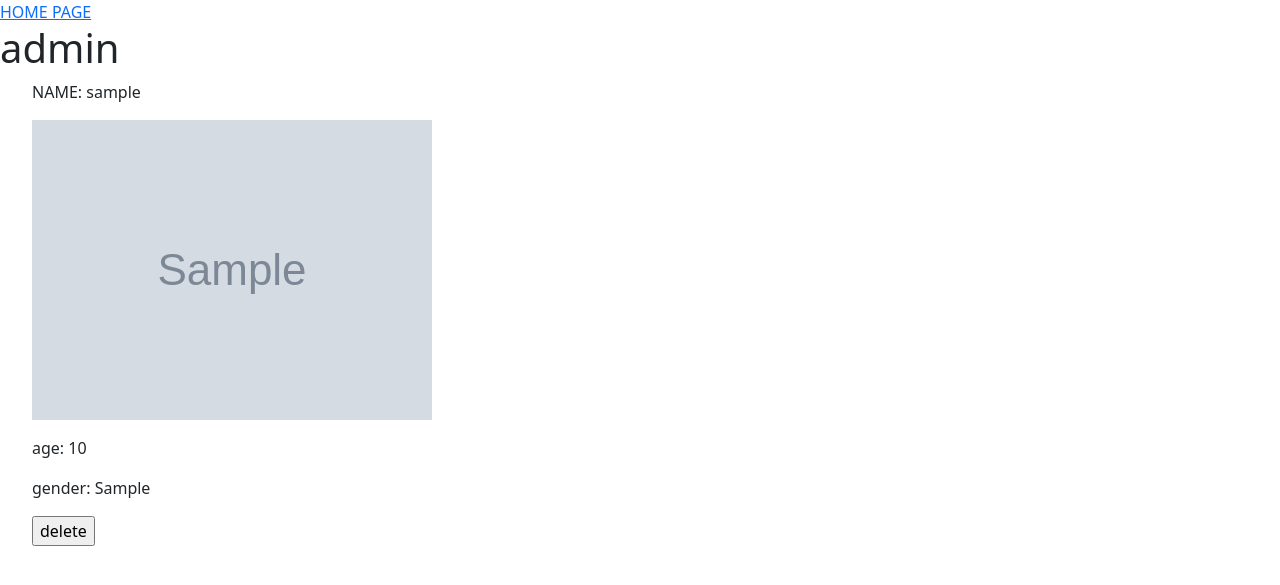
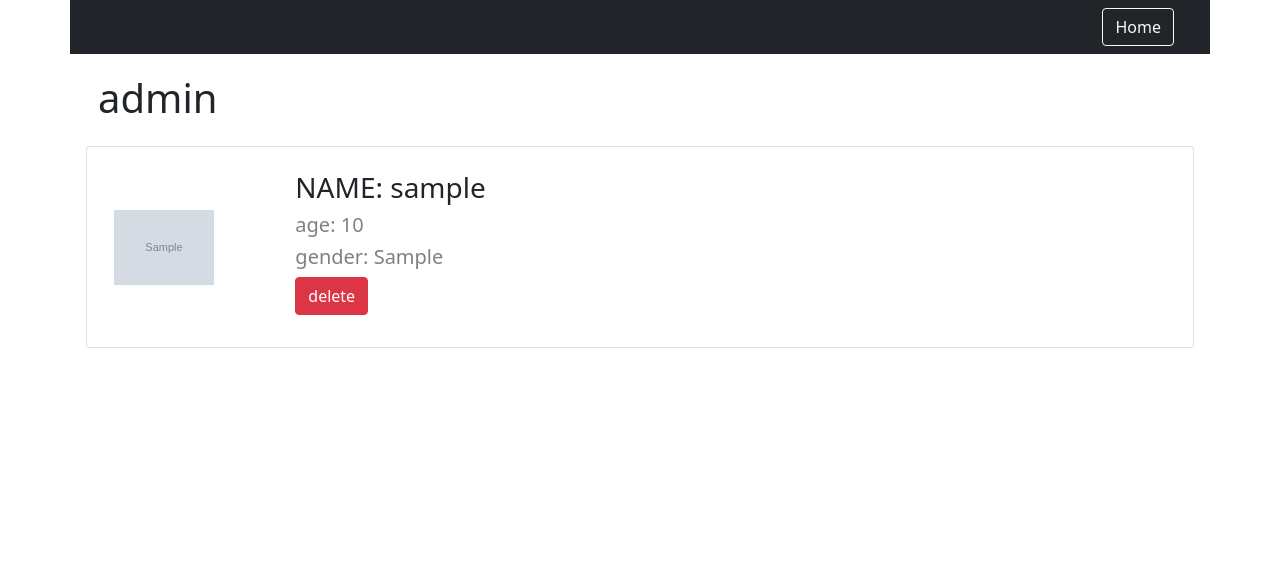
Before and after one commit to Lilith-zc/IT-team-project, a Django app: page /rango/admin/admin_modify_user/admin in a window 1280 px wide. Shown: the top 585 px of the page. Run offline with Django 3.2, Linux system fonts and the light colour scheme; tables that the repository leaves empty hold one stand-in row (values such as "Sample post"); grey boxes marked "Sample" are stand-in pictures.

Commit message:
final version 1.0

```diff
--- a/rango/forms.py
+++ b/rango/forms.py
@@ -33,7 +33,7 @@ class BookForm(forms.ModelForm):
         return cleaned_data
 
 class UserForm(forms.ModelForm):
-    password = forms.CharField(widget=forms.PasswordInput(attrs={'class':'form-control'}))
+    password = forms.CharField(widget=forms.PasswordInput())
 
     class Meta:
         model = User
--- a/rango/views.py
+++ b/rango/views.py
@@ -257,7 +257,7 @@ def add_comment(request, book_name_slug):
 
     if request.method == 'POST':
         username = request.session.get('username')
-        score = request.POST.get('score')
+        score = request.POST.get('btnradio')
         content = request.POST.get('content')
 
         user = User.objects.get(username=username)
--- a/templates/rango/admin_base.html
+++ b/templates/rango/admin_base.html
@@ -14,25 +14,27 @@
         <link href="https://cdn.jsdelivr.net/npm/bootstrap@5.0.2/dist/css/bootstrap.min.css" rel="stylesheet" integrity="sha384-EVSTQN3/azprG1Anm3QDgpJLIm9Nao0Yz1ztcQTwFspd3yD65VohhpuuCOmLASjC" crossorigin="anonymous">
     </head>
     <body>
-        <!-- select button -->
-        <div>
-            <a href="{% url 'rango:admin_index' %}">HOME PAGE</a>
-        </div>
+        <div class="container"  >
+            <div class="row">
+                <nav class="navbar navbar-expand-lg navbar-dark bg-dark">
+                    <div class="container-fluid">
+                        <a class="navbar-brand" href="/">
+                            <a href="{% url 'rango:admin_index' %}"><button class="btn btn-outline-light">Home</button></a>
+                        </a>
+                        {% if user.is_authenticated %}
+                        <p class="text-white mt-3">Hello: {{ user.username }}!</p>
+                            <a href="{% url 'rango:logout' %}"><button class="btn btn-outline-light">Logout</button></a>
+                        {% endif %}
+                    </div>
+                </nav>
+            </div>
 
-        <!-- login/register button -->
-        <div>
-            {% if user.is_authenticated %}
-                Hello: {{ user.username }}!
-                <a href="{% url 'rango:logout' %}">Logout</a>
-            {% endif %}
-        </div>
+            <div class="row" style="margin: 20px 4px 20px 4px;">
+                {% block body_block %}
 
-
-        <div>
-            {% block body_block %}
-
-            {% endblock %}
+                {% endblock %}
+            </div>
         </div>
 
     </body>
- </html
+ </html>
--- a/templates/rango/admin_modify_user.html
+++ b/templates/rango/admin_modify_user.html
@@ -7,23 +7,31 @@
 
 {% block body_block %}
 
+
         <h1>{{ role }}</h1>
         {% if users %}
-        <ul>
             {% for user in users %}
-                <p>NAME: {{ user.user.username }}</p>
-                <p><img src="{{MEDIA_URL}}{{user.picture}}" alt="{{user.user.username}}" /></p>
-                <p>age: {{  user.age }}</p>
-                <p>gender: {{  user.gender }}</p>
+            <div class="card mt-3" onmouseover="this.style.backgroundColor = 'rgb(240,240,240)'" onmouseout="this.style.backgroundColor = 'white'">
+                <div class="row">
+                    <div class="col-2">
+                        <img src="{{MEDIA_URL}}{{user.picture}}" alt="{{user.user.username}}" style="height:170px; width: 100px; object-fit: contain; margin: 15px;"/>
+                    </div>
+                    <div class="col-10 p-4">
+                        <h3>NAME: {{ user.user.username }}</h3>
+                        <h5 style="color: grey;">age: {{  user.age }}</h5>
+                        <h5 style="color: grey;">gender: {{  user.gender }}</h5>
 
-                <form method="POST" action="{% url 'rango:admin_delete_user' user.user.username %}">
-                    {% csrf_token %}
-                    <input type="submit" value="delete"/>
-                </form>
+                        <form method="POST" action="{% url 'rango:admin_delete_user' user.user.username %}">
+                            {% csrf_token %}
+                            <input type="submit" value="delete" onclick="myalert()" class="btn btn-danger" />
+                        </form>
+
+                    </div>
+                </div>
+            </div>
             {% endfor %}
-        </ul>
         {% else %}
-        <h5>There are no{{ role }}.</h5>
+            <strong>There are no{{ role }}..</strong><br />
         {% endif %}
 
 {% endblock %}
--- a/templates/rango/author_books.html
+++ b/templates/rango/author_books.html
@@ -15,7 +15,7 @@
         <h2>{{ author.name }}</h2>
         {% if books %}
             {% for book in books %}
-            <div class="card mt-3" style="height: 200px; box-shadow: 7px 7px 11px -4px lightgrey;" onmouseover="this.style.backgroundColor = 'rgb(240,240,240)'" onmouseout="this.style.backgroundColor = 'white'">
+            <div class="card mt-3" onmouseover="this.style.backgroundColor = 'rgb(240,240,240)'" onmouseout="this.style.backgroundColor = 'white'">
                 <div class="row">
                     <div class="col-2">
                         <img src="{{MEDIA_URL}}{{book.image}}" alt="{{book.title}}" style="height:170px; width: 100px; object-fit: contain; margin: 15px;"/>
--- a/templates/rango/base.html
+++ b/templates/rango/base.html
@@ -18,7 +18,7 @@
         <script src="{% static 'javascript/base.js' %}"></script>
     </head>
     <body>
-        <div class="container" style="border: 1px solid #dee2e6; box-shadow: lightgrey 0px 0px 20px 0px;">
+        <div class="container"  >
             <div class="row">
                 <nav class="navbar navbar-expand-lg navbar-dark bg-dark">
                     <div class="container-fluid">
--- a/templates/rango/book.html
+++ b/templates/rango/book.html
@@ -11,7 +11,7 @@
 
 {% block body_block %}
     {% if book %}
-        <div class="card mt-3" style="height: 220px; box-shadow: 7px 7px 11px -4px lightgrey;">
+        <div class="card mt-3" >
             <div class="row">
                 <div class="col-2">
                     <img src="{{MEDIA_URL}}{{book.image}}" alt="{{book.title}}" style="height:170px; width: 100px; object-fit: contain; margin: 25px;"/>
--- a/templates/rango/category.html
+++ b/templates/rango/category.html
@@ -14,7 +14,7 @@
         <h2>{{ category.name }}</h2>
         {% if books %}
             {% for book in books %}
-            <div class="card mt-3" style="height: 200px; box-shadow: 7px 7px 11px -4px lightgrey;" onmouseover="this.style.backgroundColor = 'rgb(240,240,240)'" onmouseout="this.style.backgroundColor = 'white'">
+            <div class="card mt-3" onmouseover="this.style.backgroundColor = 'rgb(240,240,240)'" onmouseout="this.style.backgroundColor = 'white'">
                 <div class="row">
                     <div class="col-2">
                         <img src="{{MEDIA_URL}}{{book.image}}" alt="{{book.title}}" style="height:170px; width: 100px; object-fit: contain; margin: 15px;"/>
--- a/templates/rango/favorite.html
+++ b/templates/rango/favorite.html
@@ -10,7 +10,7 @@
     {% if books %}
         <ul>
         {% for book in books %}
-        <div class="card mt-3" style="height: 200px; box-shadow: 7px 7px 11px -4px lightgrey;" onmouseover="this.style.backgroundColor = 'rgb(240,240,240)'" onmouseout="this.style.backgroundColor = 'white'">
+        <div class="card mt-3" onmouseover="this.style.backgroundColor = 'rgb(240,240,240)'" onmouseout="this.style.backgroundColor = 'white'">
             <div class="row">
                 <div class="col-2">
                     <img src="{{MEDIA_URL}}{{book.image}}" alt="{{book.title}}" style="height:170px; width: 100px; object-fit: contain; margin: 15px;"/>
--- a/templates/rango/index.html
+++ b/templates/rango/index.html
@@ -10,7 +10,7 @@
     {% if books %}
         <h2>TOP5 Books</h2>
         {% for book in books %}
-        <div class="card mt-3" style="height: 200px; box-shadow: 7px 7px 11px -4px lightgrey;" onmouseover="this.style.backgroundColor = 'rgb(240,240,240)'" onmouseout="this.style.backgroundColor = 'white'">
+        <div class="card mt-3" onmouseover="this.style.backgroundColor = 'rgb(240,240,240)'" onmouseout="this.style.backgroundColor = 'white'">
             <div class="row">
                 <div class="col-2">
                     <img src="{{MEDIA_URL}}{{book.image}}" alt="{{book.title}}" style="height:170px; width: 100px; object-fit: contain; margin: 15px;"/>
--- a/templates/rango/operator_base.html
+++ b/templates/rango/operator_base.html
@@ -15,7 +15,7 @@
         <link href="https://cdn.jsdelivr.net/npm/bootstrap@5.0.2/dist/css/bootstrap.min.css" rel="stylesheet" integrity="sha384-EVSTQN3/azprG1Anm3QDgpJLIm9Nao0Yz1ztcQTwFspd3yD65VohhpuuCOmLASjC" crossorigin="anonymous">
     </head>
     <body>
-        <div class="container" style="border: 1px solid #dee2e6; box-shadow: lightgrey 0px 0px 20px 0px;">
+        <div class="container"  >
             <div class="row">
                 <nav class="navbar navbar-expand-lg navbar-dark bg-dark">
                     <div class="container-fluid">
@@ -25,7 +25,7 @@
                         <form class="d-flex" id="search_form"  action="{% url 'rango:search' %}" method="get" style="width: 50%;">
                             {% csrf_token %}
                             <input class="form-control me-2" id="search-text" name="title" placeholder="Search Book Title" aria-label="Search">
-                            <button class="btn btn-outline-success" value="search" name = "search" type="submit">Search</button>
+                            <button class="btn btn-outline-success" value="search" name = "operator_search" type="submit">Search</button>
                         </form>
                         {% if user.is_authenticated %}
                         <p class="text-white mt-3">Hello: {{ user.username }}!</p>
--- a/templates/rango/operator_index.html
+++ b/templates/rango/operator_index.html
@@ -18,7 +18,7 @@
                         <td><a href="{% url 'rango:operator_show_category' c.slug %}">{{ c.name }}</a></td>
                         <td>
                             <form action="{% url 'rango:operator_delete_category' c.slug%}">
-                                <input type="submit" value="Delete" class="btn btn-outline-primary"/>
+                                <input type="submit" value="Delete" class="btn btn-outline-danger"/>
                             </form>
                         </td>
                     </tr>
```
Also changed, not shown: static/css/base.css (+8 -0 lines), templates/rango/add_book.html (+20 -4 lines), templates/rango/admin_add_operator.html (+4 -5 lines), templates/rango/operator_category.html (+20 -16 lines), templates/rango/operator_search_books.html (+13 -7 lines), templates/rango/search_books.html (+13 -6 lines), rango/migrations/0015_auto_20210806_0138.py (added).
